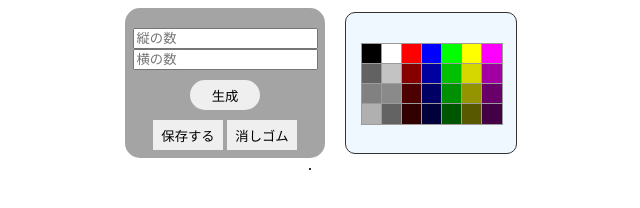
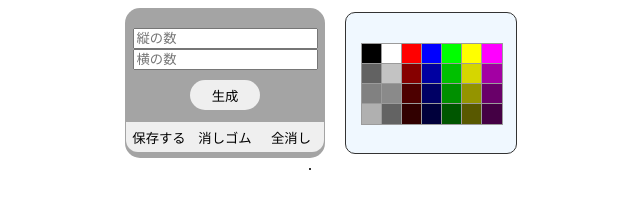
Before and after one commit to wingfr/Dot-Art, a plain HTML site: page index.html in a window 1280 px wide. Shown: the whole page, without its empty margins (330-970 px from the left). Drawn offline with nearby package versions, Linux system fonts and the light colour scheme.

Commit message:
デザイン修正

```diff
--- a/index.html
+++ b/index.html
@@ -12,9 +12,11 @@
             <input class="rows" id="rows" type="number" placeholder="縦の数">
             <input class="cols" id="cols" type="number" placeholder="横の数">
             <button class="createBtn" id="create">生成</button>
-            <button class="save" id="save">保存する</button>
-            <button class="eraser" id="eraser">消しゴム</button>
-
+            <div class="container">
+                <button class="save" id="save">保存する</button>
+                <button class="eraser" id="eraser">消しゴム</button>
+                <button class="clearAll" id="clearAll">全消し</button>
+            </div>
         </div>
         <div class="colors" id="colors">
                 <div class="color black" id="black"></div>
--- a/style.css
+++ b/style.css
@@ -21,7 +21,7 @@ body {
 }
 .createBtn {
   margin-top: 10px;
-  margin-bottom: 10px;
+  margin-bottom: 12px;
   width: 70px;
   height: 30px;
   border: 0px;
@@ -35,10 +35,15 @@ body {
   opacity: 0.6;
 }
 
+.container {
+  display: grid;
+  grid-template-columns: repeat(3, 66px);
+  grid-auto-rows: 30px;
+}
+
 .save {
-  border: 0;
-  width: 70px;
-  height: 30px;
+  border-radius: 0px 0px 0px 12px;
+  padding: 0px;
   border: 0px;
 }
 .save:hover {
@@ -49,14 +54,24 @@ body {
 }
 .eraser {
   border: 0;
-  width: 70px;
-  height: 30px;
+   padding: 0px;
   border: 0px;
 }
 .eraser:hover {
   opacity: 0.8;
 }
 .eraser:active {
+  opacity: 0.6;
+}
+.clearAll {
+  border-radius: 0px 0px 12px 0px;
+   padding: 0px;
+  border: 0px;
+}
+.clearAll:hover {
+  opacity: 0.8;
+}
+.clearAll:active {
   opacity: 0.6;
 }
 
```
